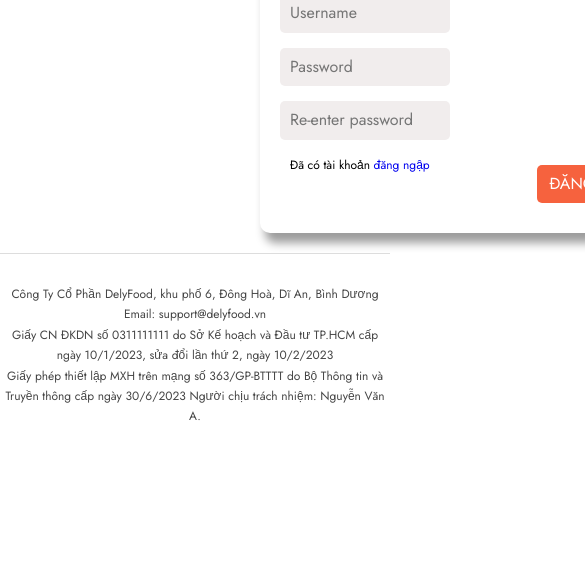
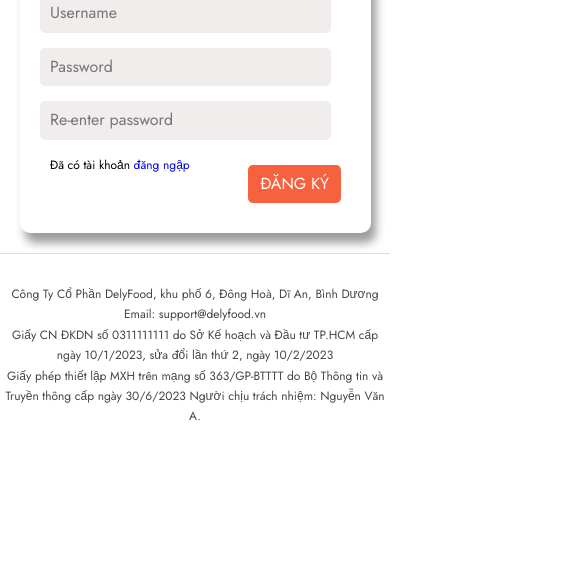
Before and after one commit to bacpro340/DelyFoodWeb, a plain HTML site: page src/sign_up.html in a window 390 px wide. Shown: the part 263-844 px from the top of the page, 585 px wide, since content can reach past the window. Drawn offline with nearby package versions, Linux system fonts and the light colour scheme.

Commit message:
reponsive login, sign up

```diff
--- /dev/null
+++ b/src/css/login_reponsive.css
@@ -0,0 +1,28 @@
+@media (max-width: 1200px) {
+}
+
+@media (max-width: 768px) {
+}
+
+@media (max-width: 567px) {
+  .login-form-main {
+    display: flex;
+    flex-direction: column;
+  }
+  .img-form {
+    display: none;
+  }
+
+  .grid-col-2 {
+    width: 90%;
+  }
+
+  .form-login {
+    width: 100%;
+  }
+
+  .form-email,
+  .form-password {
+    width: 100%;
+  }
+}
--- /dev/null
+++ b/src/css/sign_up_reponsive.css
@@ -0,0 +1,29 @@
+@media (max-width: 1200px) {
+}
+
+@media (max-width: 768px) {
+}
+
+@media (max-width: 567px) {
+  .login-form-main {
+    display: flex;
+    flex-direction: column;
+  }
+  .img-form {
+    display: none;
+  }
+
+  .grid-col-2 {
+    width: 90%;
+  }
+
+  .form-login {
+    width: 100%;
+  }
+
+  .form-email,
+  .form-password,
+  .form-re-password {
+    width: 100%;
+  }
+}
--- a/src/sign_up.html
+++ b/src/sign_up.html
@@ -15,7 +15,7 @@
     <!-- Css -->
     <link rel="stylesheet" href="./css/base.css" />
     <link rel="stylesheet" href="./css/sign_up.css" />
-    <link rel="stylesheet" href="./css/reponsive.css" />
+    <link rel="stylesheet" href="./css/sign_up_reponsive.css" />
 
     <!-- Icon -->
     <link
```
Also changed, not shown: src/login.html (+1 -1 lines).
